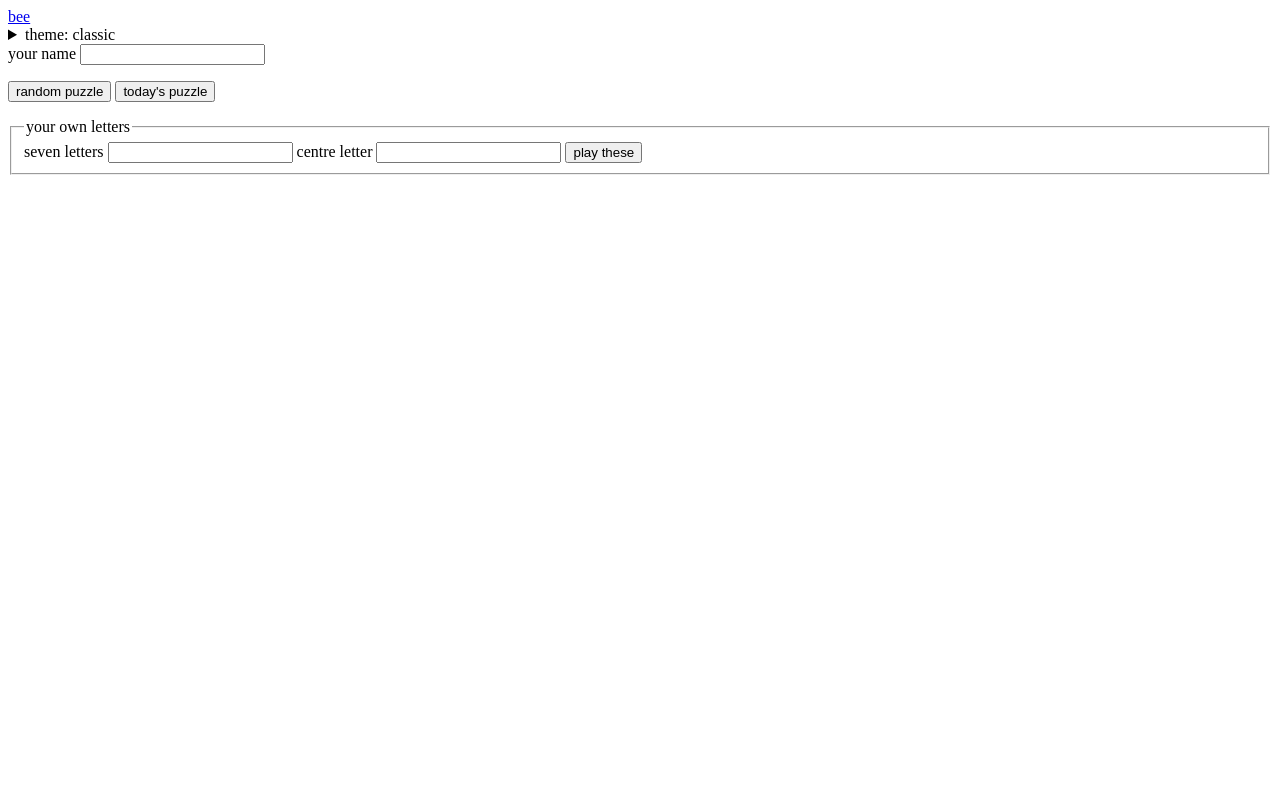
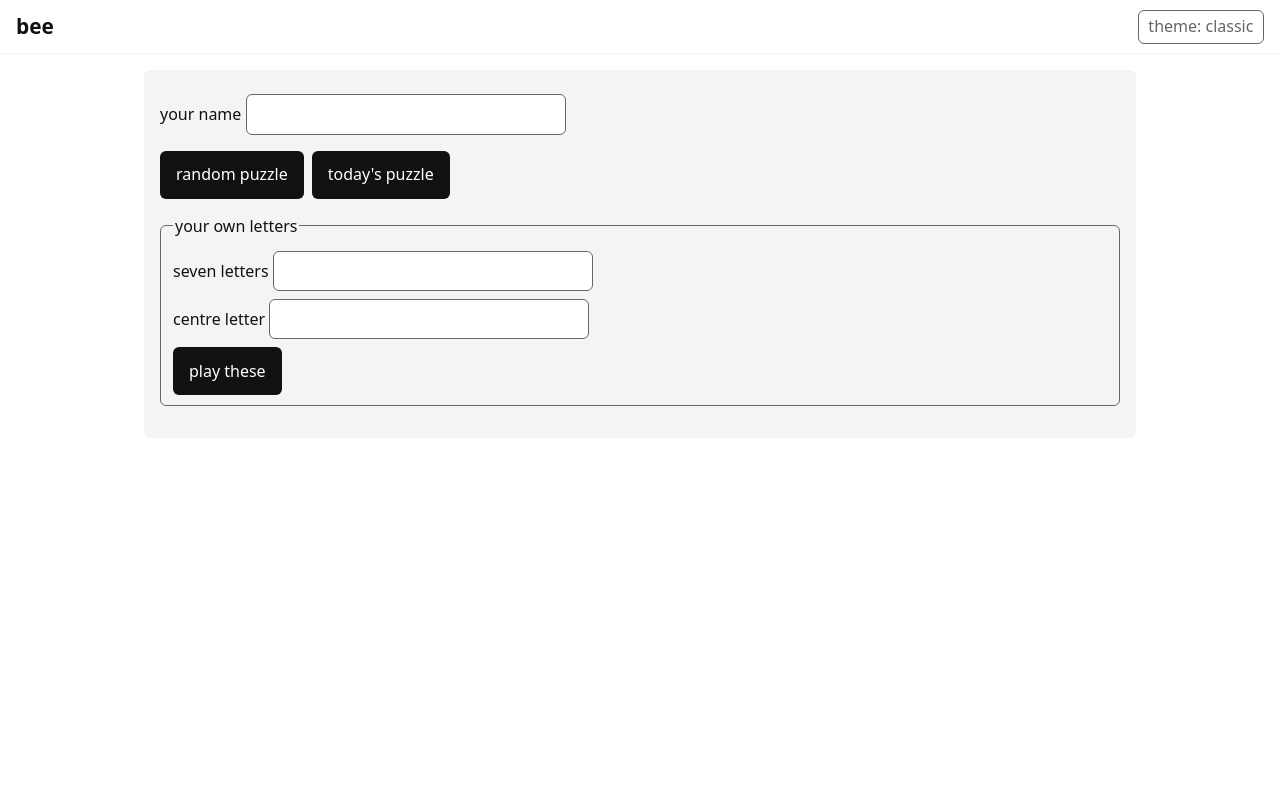
Before and after one commit to PCtryhard/tafo-bee, a Flask app: page / in a window 1280 px wide. Run offline with Flask 3, Linux system fonts and the light colour scheme; data that the repository does not hold is empty.

Commit message:
classic layout: honeycomb, controls, rank bar, admin table
Co-Authored-By: Claude Fable 5.1 <noreply@anthropic.com>

```diff
--- a/static/style.css
+++ b/static/style.css
@@ -0,0 +1,58 @@
+:root{--bg:#ffffff;--fg:#111111;--muted:#666666;--tile:#e6e6e6;--tile-fg:#111111;--centre:#f7da21;--centre-fg:#111111;--accent:#111111;--card:#f4f4f4;--font:system-ui,-apple-system,"Segoe UI",Roboto,sans-serif;--radius:6px;--w:92px;--good:#2a8a3c;--bad:#c62828}
+*{box-sizing:border-box}
+body{margin:0;background:var(--bg);color:var(--fg);font:16px/1.4 var(--font);min-height:100vh}
+a{color:var(--accent)}
+nav{display:flex;align-items:center;gap:1rem;padding:.6rem 1rem;border-bottom:1px solid var(--card)}
+.brand{font-weight:700;font-size:1.3rem;text-decoration:none}
+.muted{color:var(--muted)}
+.themes{margin-left:auto;position:relative}
+.themes summary{cursor:pointer;color:var(--muted);list-style:none;padding:.3rem .6rem;border:1px solid var(--muted);border-radius:var(--radius)}
+.themes div{position:absolute;right:0;top:110%;background:var(--card);border-radius:var(--radius);display:flex;flex-direction:column;min-width:9rem;z-index:1;box-shadow:0 2px 8px #0004}
+.themes a{padding:.4rem .8rem;text-decoration:none;color:var(--fg)}
+.themes a.current{font-weight:700}
+main{max-width:64rem;margin:0 auto;padding:1rem}
+.card{background:var(--card);border-radius:var(--radius);padding:1rem}
+h2,h3{margin:.2rem 0 .6rem;font-size:1.1rem}
+button,.button{font:inherit;background:var(--accent);color:var(--bg);border:0;border-radius:var(--radius);padding:.6rem 1rem;min-height:48px;cursor:pointer;text-decoration:none;display:inline-flex;align-items:center}
+button:hover,.button:hover{filter:brightness(1.15)}
+input{font:inherit;padding:.5rem;border:1px solid var(--muted);border-radius:var(--radius);background:var(--bg);color:var(--fg);width:100%;max-width:20rem}
+label{display:block;margin:.5rem 0}
+fieldset{border:1px solid var(--muted);border-radius:var(--radius);margin:1rem 0}
+.error{color:var(--bad);margin:.5rem 0 0}
+.actions{display:flex;gap:.5rem;flex-wrap:wrap;margin:1rem 0}
+.game{display:flex;flex-wrap:wrap;gap:1.5rem;justify-content:center;align-items:flex-start}
+.board{display:flex;flex-direction:column;align-items:center;width:100%;max-width:22rem}
+.found{flex:1;min-width:15rem;max-width:26rem}
+.code{letter-spacing:.25em;color:var(--muted);margin:0}
+.msg{height:1.5rem;margin:0;font-weight:700}
+.msg.ok{color:var(--good)}
+.msg.bad{color:var(--bad)}
+.word{font-size:1.8rem;min-height:2.6rem;margin:.2rem 0;letter-spacing:.1em;text-transform:uppercase;border-bottom:2px solid var(--accent);min-width:12rem;text-align:center;border-radius:var(--radius) var(--radius) 0 0}
+.hive{display:grid;grid-template-columns:repeat(6,calc(var(--w)/2));grid-auto-rows:calc(var(--w)*.2887);margin:.5rem 0}
+.hive button{grid-column:span 2;grid-row:span 4;width:var(--w);height:calc(var(--w)*1.1547);clip-path:polygon(50% 0,100% 25%,100% 75%,50% 100%,0 75%,0 25%);background:var(--tile);color:var(--tile-fg);font-size:1.8rem;font-weight:700;padding:0;border-radius:0;transform:scale(.92);text-transform:uppercase;justify-content:center}
+.hive button:active{transform:scale(.84)}
+.hive .centre{background:var(--centre);color:var(--centre-fg)}
+.hive button:nth-child(1){grid-area:4/3/span 4/span 2}
+.hive button:nth-child(2){grid-area:1/2/span 4/span 2}
+.hive button:nth-child(3){grid-area:1/4/span 4/span 2}
+.hive button:nth-child(4){grid-area:4/1/span 4/span 2}
+.hive button:nth-child(5){grid-area:4/5/span 4/span 2}
+.hive button:nth-child(6){grid-area:7/2/span 4/span 2}
+.hive button:nth-child(7){grid-area:7/4/span 4/span 2}
+.controls{display:flex;gap:.5rem;margin:.5rem 0}
+#score{margin:.6rem 0 .3rem;text-align:center}
+.bar{width:100%;height:.6rem;background:var(--tile);border-radius:1rem;overflow:hidden}
+.bar i{display:block;height:100%;background:var(--accent);transition:width .3s}
+.finish{display:flex;align-items:center;gap:1rem;margin-top:.8rem}
+#timer{font-variant-numeric:tabular-nums;color:var(--muted)}
+#found,.words{list-style:none;padding:0;margin:0;columns:2;column-gap:1rem}
+#found li,.words li{padding:.15rem 0;border-bottom:1px solid var(--bg);break-inside:avoid}
+.pangram{font-weight:700;color:var(--accent)}
+.summary .big{font-size:1.4rem;margin:.3rem 0}
+.reveal{margin:1rem 0}
+.reveal summary{cursor:pointer;color:var(--accent);margin-bottom:.5rem}
+table{border-collapse:collapse;width:100%;margin-bottom:1.5rem;font-size:.9rem}
+th,td{text-align:left;padding:.4rem .5rem;border-bottom:1px solid var(--bg);white-space:nowrap}
+.admin{overflow-x:auto}
+.filters{display:flex;gap:.5rem;flex-wrap:wrap;align-items:center;margin-bottom:.8rem}
+.filters input{width:auto;max-width:9rem}
--- a/templates/play.html
+++ b/templates/play.html
@@ -55,7 +55,7 @@ $('shuffle').onclick = () => {
   outer.forEach((b, i) => { b.dataset.letter = ls[i]; b.textContent = ls[i]; });
 };
 document.addEventListener('keydown', e => {
-  if (e.target.closest('form, details') || e.ctrlKey || e.metaKey) return;
+  if (e.target.closest?.('form, details') || e.ctrlKey || e.metaKey) return;
   if (e.key === 'Backspace') del(); else if (e.key === 'Enter') submit(); else if (/^[a-z]$/i.test(e.key)) add(e.key.toLowerCase()); else return;
   e.preventDefault();
 });
```
